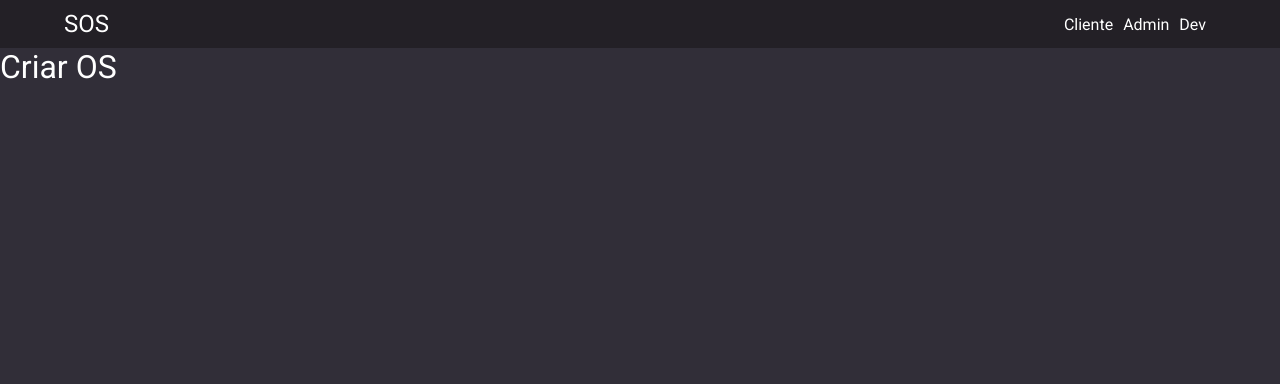
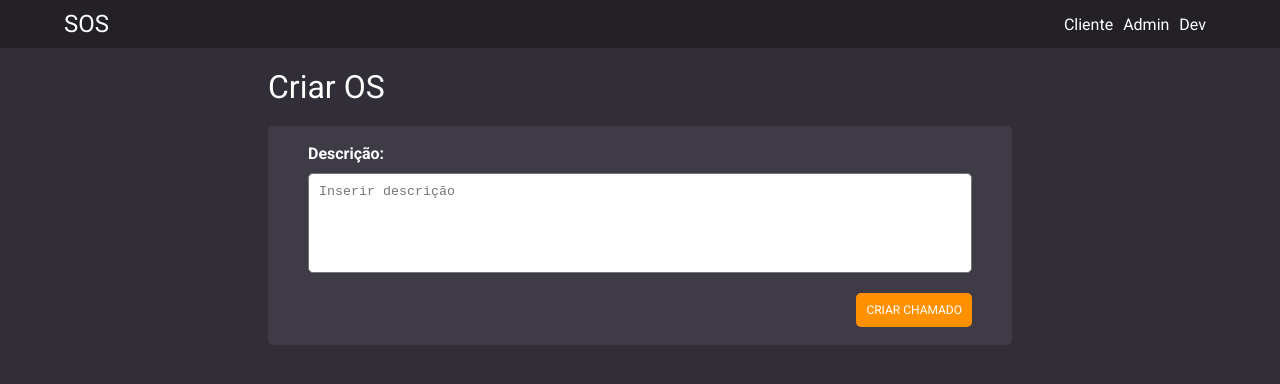
Before and after one commit to felipemaia02/system-order-service-front-end, a React (Create React App) app: page /create-order in a window 1280 px wide. Shown: the top 384 px of the page. Built offline with nearby package versions, Linux system fonts and the light colour scheme.

Commit message:
Feito a pagina de criação de serviço

```diff
--- a/src/pages/createOrder/index.tsx
+++ b/src/pages/createOrder/index.tsx
@@ -3,9 +3,23 @@ import { FiChevronRight } from 'react-icons/fi';
 
 import './style.scss'
 
-
 export default function createOrder(){
     return(
-        <h1>Criar OS</h1>
+        <div className="create-order">
+            <h1>Criar OS</h1>
+            <div className='create-order__main'>
+                <form>
+                    <div>
+                        <label>Descrição:</label>
+                        <textarea placeholder='Inserir descrição'/>
+                    </div>
+                    <div className='button-create'>
+                        <button type="submit" className='button-add'>
+                            Criar chamado
+                        </button>
+                    </div>
+                </form>
+            </div>
+        </div>
     );
 }
--- a/src/pages/createOrder/style.scss
+++ b/src/pages/createOrder/style.scss
@@ -0,0 +1,74 @@
+.create-order{
+  padding-left: 0.75rem;
+    padding-right: 0.75rem;
+    margin-left: auto;
+    margin-right: auto;
+    max-width: 1144px;
+
+    @media (min-width: 1144px) {
+        max-width: 1144px;
+    }
+    @media (min-width: 960px) {
+        max-width: 960px;
+    }
+    @media (min-width: 768px) {
+        max-width: 768px;
+    }
+    h1{
+        margin-top: 20px;
+    }
+    &__main{
+
+        display: flex;
+        flex-direction: column;
+        margin-top: 20px;
+        padding:  0.5rem 2.5rem 0.5rem 2.5rem;
+        font-style: normal;
+        font-weight: 700;
+        letter-spacing: 0em;
+        text-align: left;
+        margin-bottom: 22px;
+        background-color: #3E3B46;
+        border-radius: 5px;
+
+        @media (max-width: 900px) {
+          padding: 0.5rem;
+      }
+      form{
+        >div{
+          display: flex;
+          flex-direction: column;
+          padding-top: 10px;
+
+          textarea{
+            margin-top: 10px;
+            max-width: 100%;
+            height: 100px;
+            resize: none;
+            padding: 10px;
+            border-radius: 5px;
+            margin-bottom: 10px;
+          }
+        }
+        .button-create{
+          width: 100%;
+          display: flex;
+          align-items: flex-end;
+          justify-content: flex-end;
+          margin-bottom: 10px;
+
+          .button-add{
+              max-width: 20%;
+              background-color: #FF9000 ;
+              color: #fff;
+              padding: 10px;
+              border: none;
+              border-radius: 5px;
+              text-transform: uppercase;
+              font-size: 12px;
+              text-decoration: none;
+          }
+      }
+      }
+    }
+}
--- a/src/pages/feedBackChat/index.tsx
+++ b/src/pages/feedBackChat/index.tsx
@@ -6,7 +6,7 @@ import { getFeedback, createFeedback } from "../../services/feedback";
 import "./style.scss";
 
 export default function ListOfOrders() {
-    const [feedbacks, serFeedbacks] = useState<IFeedback[]>([]);
+    const [feedbacks, setFeedbacks] = useState<IFeedback[]>([]);
     const [text, setText] = useState("");
     const [sendingMsg, setSendingMsg] = useState(false);
     const [stateOrderId, setSstateOrderId] = useState(0);
@@ -33,7 +33,7 @@ export default function ListOfOrders() {
     const setFeedback = async () => {
         const feedback = await getFeedback(orderId);
         console.log(feedback);
-        if (feedback) serFeedbacks(feedback);
+        if (feedback) setFeedbacks(feedback);
     };
 
     const sendMessage = async () => {
@@ -44,7 +44,7 @@ export default function ListOfOrders() {
                     const newFeedback: IFeedback = resp.data
                     let newFeedbacks = [...feedbacks]
                     newFeedbacks.push(newFeedback)
-                    serFeedbacks(newFeedbacks)
+                    setFeedbacks(newFeedbacks)
                 }
                 setSendingMsg(false);
             });
--- a/src/pages/listOfOrders/index.tsx
+++ b/src/pages/listOfOrders/index.tsx
@@ -1,8 +1,9 @@
 import React, { useState, useEffect, FormEvent } from "react";
-import { FiChevronRight } from "react-icons/fi";
+import { FiTrash2 } from "react-icons/fi";
 import { Accordion } from "../../components/Accordion";
 import { IOrder } from "../../utils/interfaces";
 import { findOSAssignedToDev, findAllOs, findOSCreatedByClient } from "../../services/order";
+import { NavLink } from 'react-router-dom';
 
 import "./style.scss";
 
@@ -75,21 +76,42 @@ export default function ListOfOrders() {
 
   return (
     <>
-      <div className="pagelist-orders">
+      <div className="pagelist-order">
         <h1>Serviços</h1>
+        { orders.length <= 0 ? (
+            <div className="pagelist-order__main">
+                <Accordion title="Sem nenhuma ordem">
+                    <p>Sem nada aqui! 😓</p>
+                </Accordion>
+            </div>
+        ) : (
         <div className="pagelist-order__main">
           {orders.map( order => (
             <Accordion title={order.descricao}>
                 {order.dataFechamento && (<p>dataFechamento: {order.dataFechamento}</p>)}
                 {order.dataInicioAtendimento && (<p>dataInicioAtendimento: {order.dataInicioAtendimento}</p>)}
-                <p>prazoParaConclusao: {order.prazoParaConclusao}</p>
+                {order.prazoParaConclusao && (<p>Prazo de conclusao: {order.prazoParaConclusao}</p>)}
                 {order.assunto && (<p>assunto: {order.assunto}</p>)}
-                <p>status: {order.status}</p>
+                <p>Status: {order.status}</p>
                 {(order.status === 'ABERTA' && userTypeState === 'ADM') &&(<button onClick={() => atribuirOs(order.id)}>Atribuir OS</button>)}
                 {(userTypeState === 'USR' || userTypeState === 'DEV') && (<a href={`/feedback?orderId=${order.id}&userId=${userId}`}>feedback</a>)}
+                {userTypeState === 'DEV' && (
+                <div className='button-div'>
+                    {/* LINS FAZER O TREM APAGAR AQUI SAFADO */}
+                    <button type="button" className='button-delete' onClick={() => {}}>
+                        <FiTrash2/>
+                    </button>
+                </div>
+                )}
             </Accordion>
           ))}
           {userTypeState === 'USR' && (<button onClick={()=>criarOs}>Criar OS</button>)}
+        </div>
+        )}
+        <div className='button-create'>
+            <NavLink type="button" className='button-add' to='/create-order'>
+                Criar chamado
+            </NavLink>
         </div>
       </div>
     </>
--- a/src/pages/listOfOrders/style.scss
+++ b/src/pages/listOfOrders/style.scss
@@ -39,7 +39,24 @@
             margin-bottom: 10px;
             font-size: 20px;
         }
+
     }
 
 
+
 }
+.button-create{
+    display: flex;
+    justify-content: flex-end;
+
+    .button-add{
+        background-color: #FF9000 ;
+        color: #fff;
+        padding: 10px;
+        border: none;
+        border-radius: 5px;
+        text-transform: uppercase;
+        font-size: 12px;
+        text-decoration: none;
+    }
+}
```
